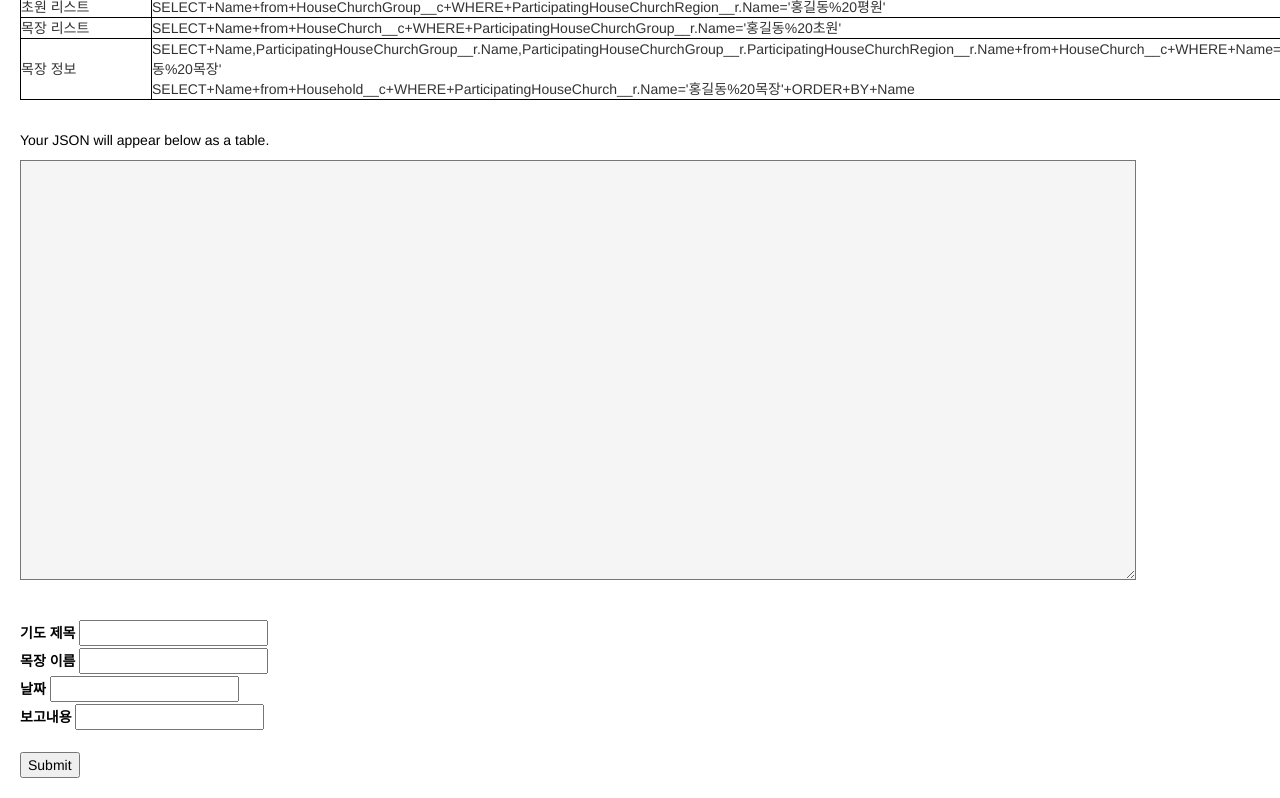
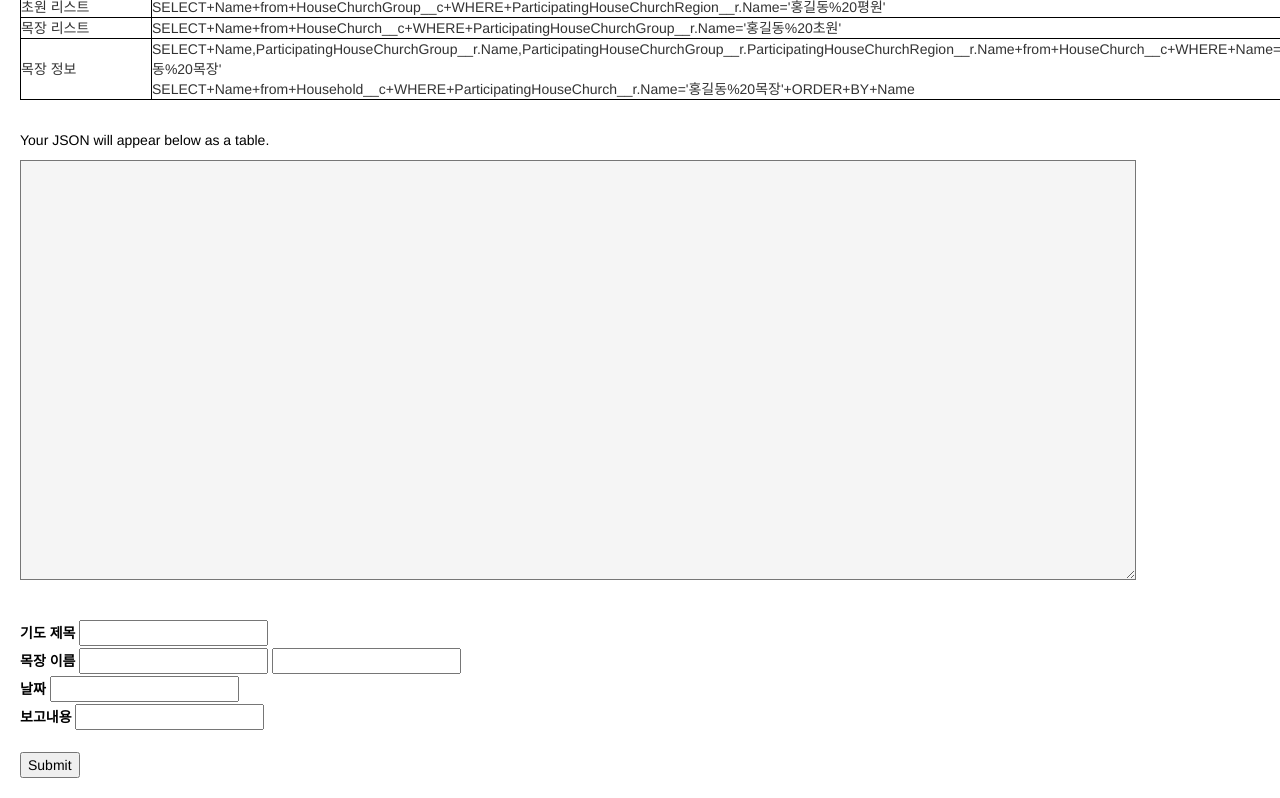
Before and after one commit to jaegeuk/jaegeuk.github.io, a plain HTML site: page query.html in a window 1280 px wide. Shown: the part 362-1160 px from the top of the page. Drawn offline with nearby package versions, Linux system fonts and the light colour scheme.

Commit message:
test
Signed-off-by: Jaegeuk Kim <jaegeuk@kernel.org>

```diff
--- a/query.html
+++ b/query.html
@@ -388,7 +388,7 @@ border-bottom:1px solid black;}
   <br>
   <label for="house">목장 이름</label>
   <input type="text" name="house" id="house">
-  <input type="hidden" name="housechurch" id="housechurch">
+  <input type="text" name="housechurch" id="housechurch">
   <br>
   <label for="date">날짜</label>
   <input type="text" name="date" id="date">
```
